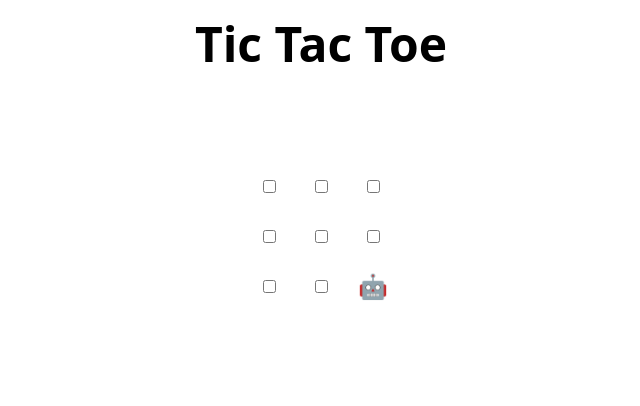
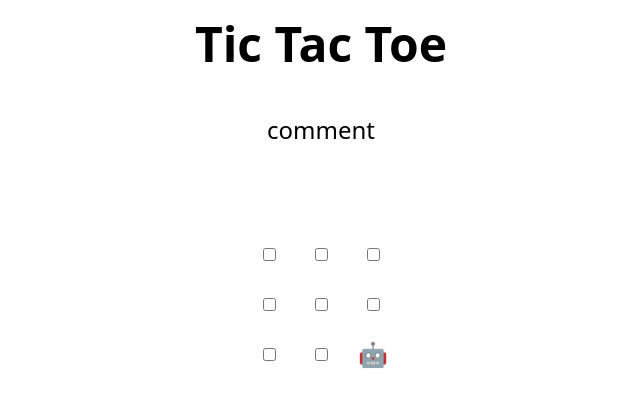
Before and after one commit to ElbaAAA/skills-review-pull-requests, a plain HTML site: page index.html in a window 1280 px wide. Shown: the whole page, without its empty margins (319-959 px from the left). Drawn offline with Linux system fonts and the light colour scheme.

Commit message:
Update index.html
Here's a message

```diff
--- a/index.html
+++ b/index.html
@@ -45,6 +45,7 @@
     <td><input type="checkbox" /></td>
     <td><input type="checkbox" /></td>
   </tr>
+  comment
 </table>
 
 <h2 hidden>Game over, refresh to play again 🧑‍💻 🤖!</h2>
```
